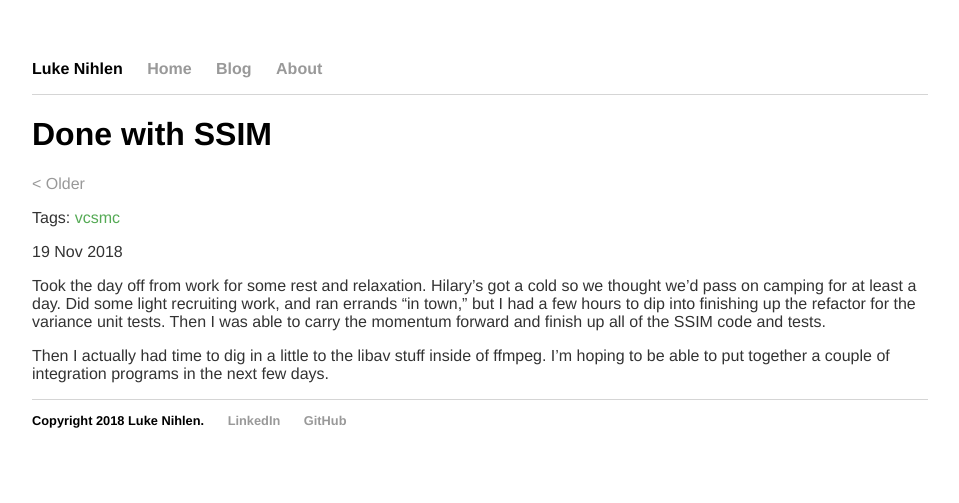
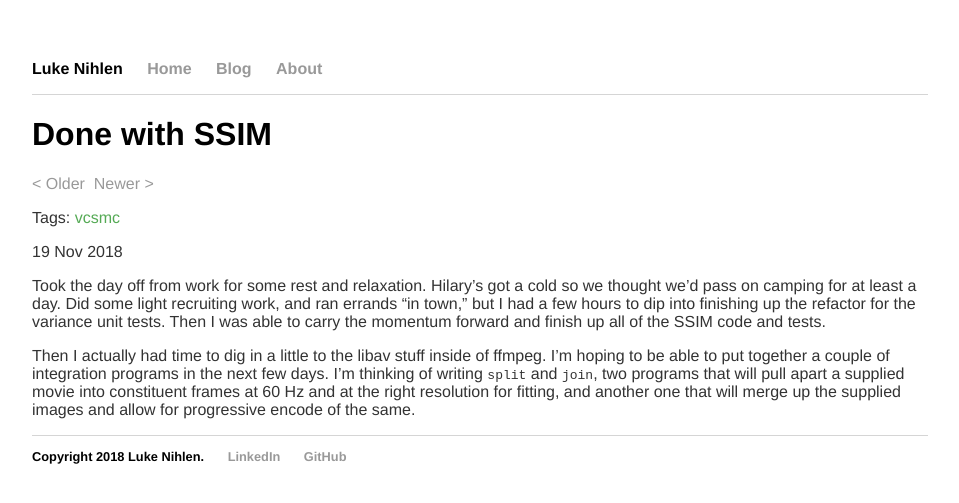
Before and after one commit to lnihlen/lnihlen.github.io, a Jekyll site: the page built from _posts/2018-11-19-done-with-ssim.md, in a window 1280 px wide. Shown: the top 503 px of the page, without its empty margins (160-1119 px from the left). Built offline with Jekyll 4.4.1, drawn with Linux system fonts in a browser that asks for light colours.

Commit message:
post: winterizing

```diff
--- a/_posts/2018-11-19-done-with-ssim.md
+++ b/_posts/2018-11-19-done-with-ssim.md
@@ -13,4 +13,7 @@ momentum forward and finish up all of the SSIM code and tests.
 
 Then I actually had time to dig in a little to the libav stuff inside of ffmpeg.
 I'm hoping to be able to put together a couple of integration programs in the
-next few days.
+next few days. I'm thinking of writing `split` and `join`, two programs that
+will pull apart a supplied movie into constituent frames at 60 Hz and at the
+right resolution for fitting, and another one that will merge up the supplied
+images and allow for progressive encode of the same.
```
Also changed, not shown: _posts/2018-11-20-winterizing.md (added, +32 -0 lines).
